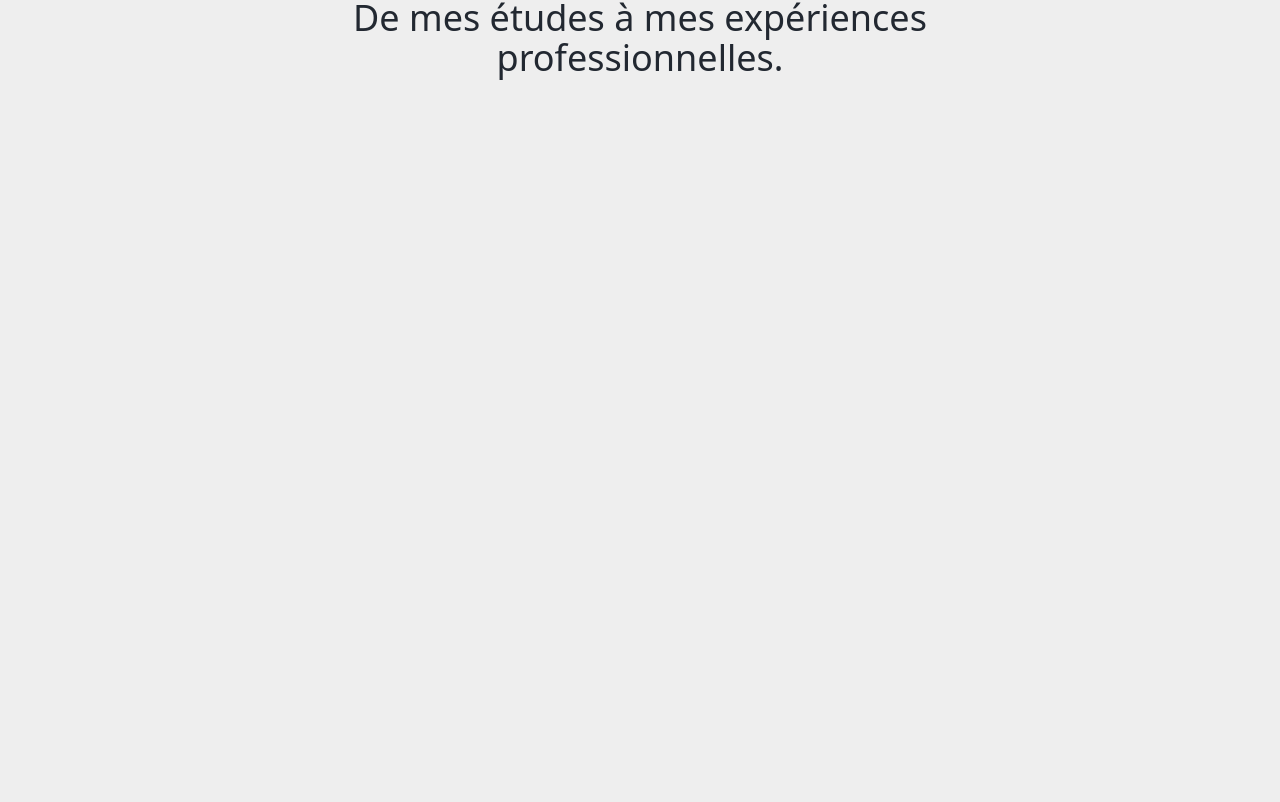
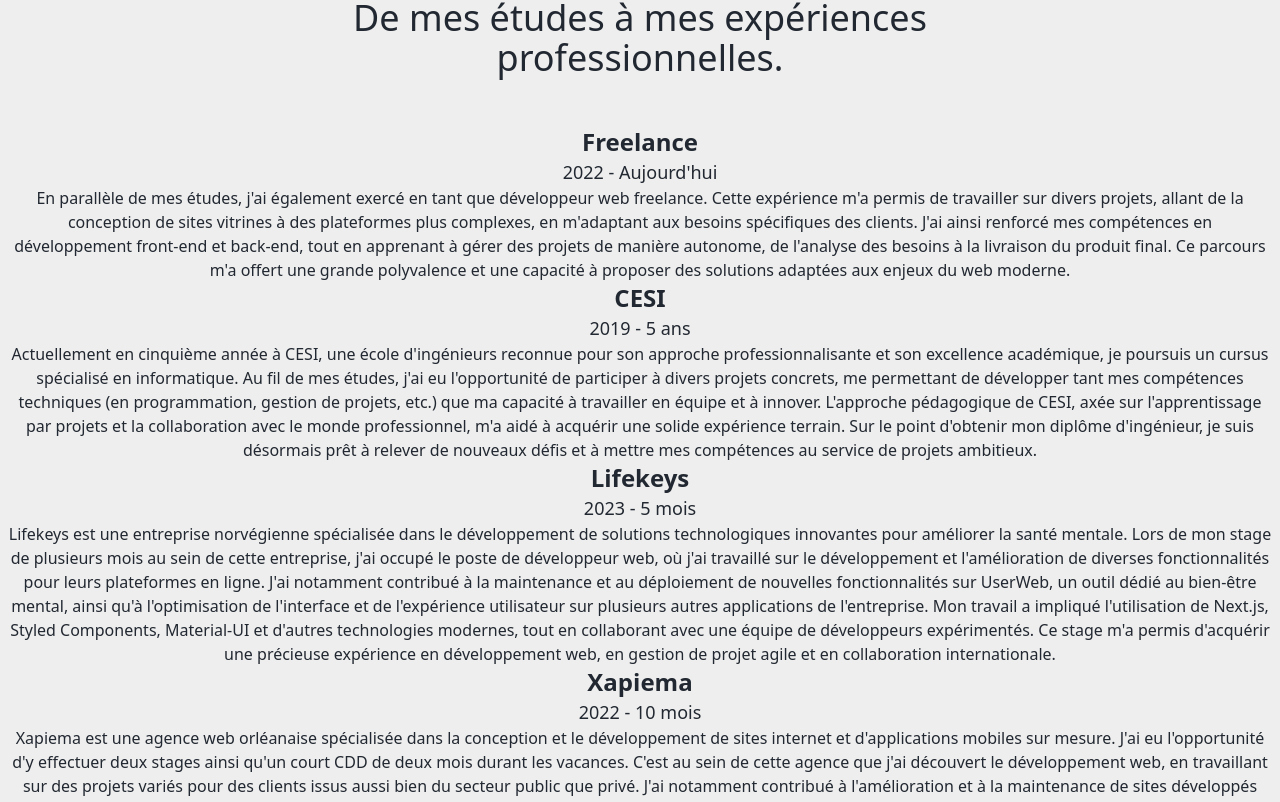
Before and after one commit to antoinefavereau/portfolio, a Next.js app: page / in a window 1280 px wide. Shown: the part 914-1716 px from the top of the page. Before the commit the page ends 1056 px from the top, so only its background shows below. Built offline with nearby package versions, Linux system fonts and the light colour scheme.

Commit message:
wip journey section

```diff
--- a/app/page.tsx
+++ b/app/page.tsx
@@ -46,7 +46,7 @@
           <p className="max-w-2xl text-lg">{texts.hero_section.about}</p>
           <Button type="button">{texts.hero_section.cta}</Button>
           <svg
-            className="absolute bottom-0 left-0 w-full h-auto"
+            className="absolute bottom-[-1px] left-0 w-full h-auto"
             width="1920"
             height="100"
             viewBox="0 0 1920 100"
@@ -72,6 +72,17 @@
             </h2>
             <p className="text-4xl font-medium">{texts.journey_section.subtitle}</p>
           </div>
+          <div className="flex flex-col">
+            {journey.map((item, index) => (
+              <div
+                key={index}
+              >
+                <h3 className="text-2xl font-bold">{item.title}</h3>
+                <p className="text-lg">{item.dates}</p>
+                <p>{item.description}</p>
+              </div>
+            ))}
+          </div>
         </section>
       </main>
     );
```
